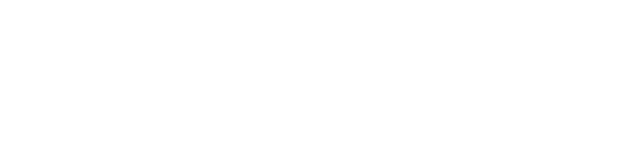
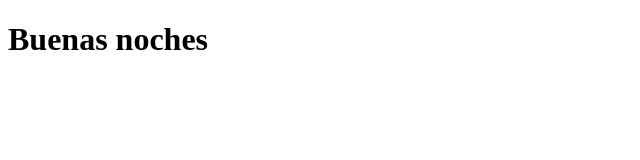
Before and after one commit to Troit-ui/LND_IsmaSieteP_1-ASIR, a plain HTML site: page index.html in a window 1280 px wide. Shown: the whole page, without its empty margins (0-640 px from the left). Drawn offline with Linux system fonts and the light colour scheme.

Commit message:
Segundo commit

```diff
--- a/index.html
+++ b/index.html
@@ -6,6 +6,6 @@
     <title>Documento</title>
 </head>
 <body>
-
+    <h1>Buenas noches</h1>
 </body>
 </html>
```
